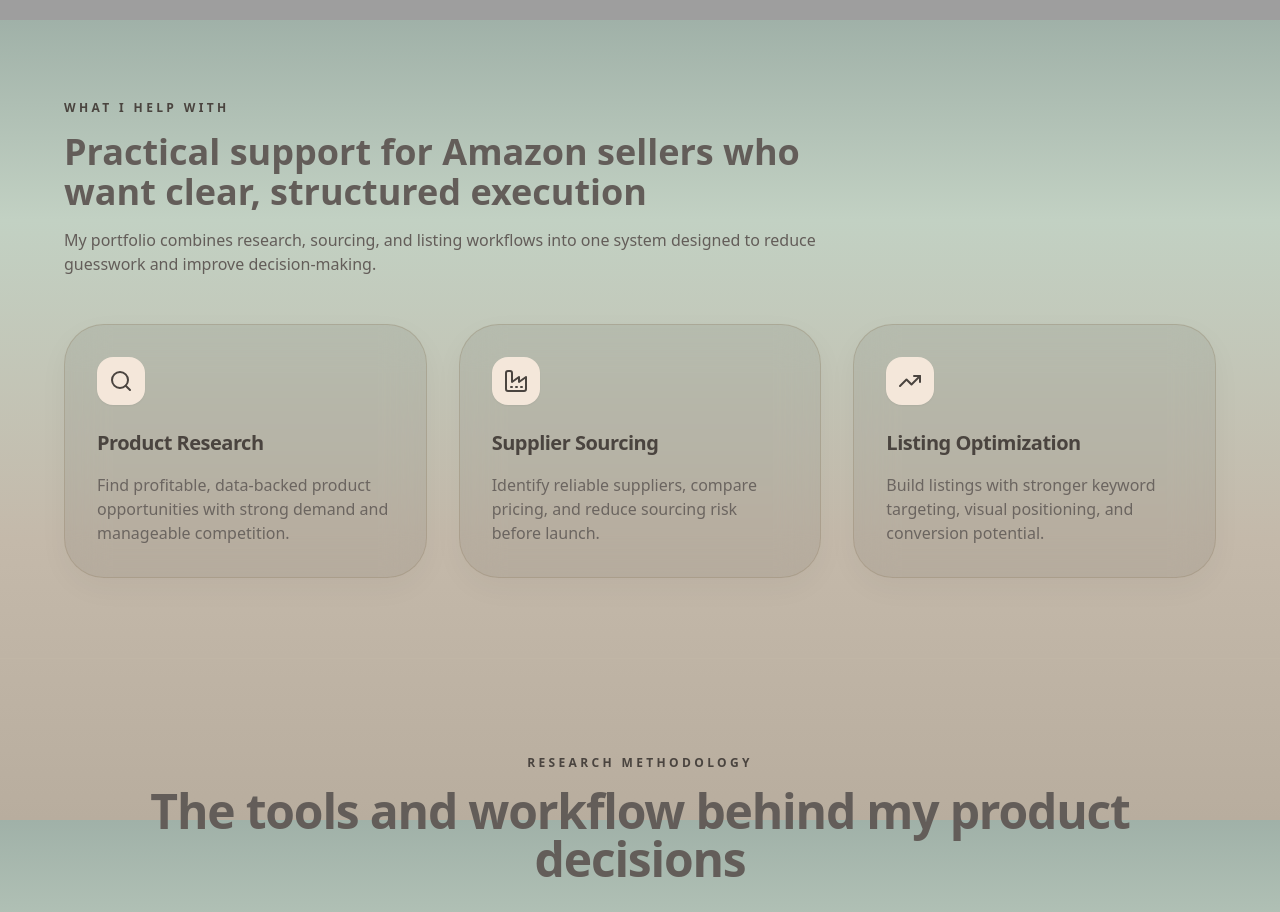
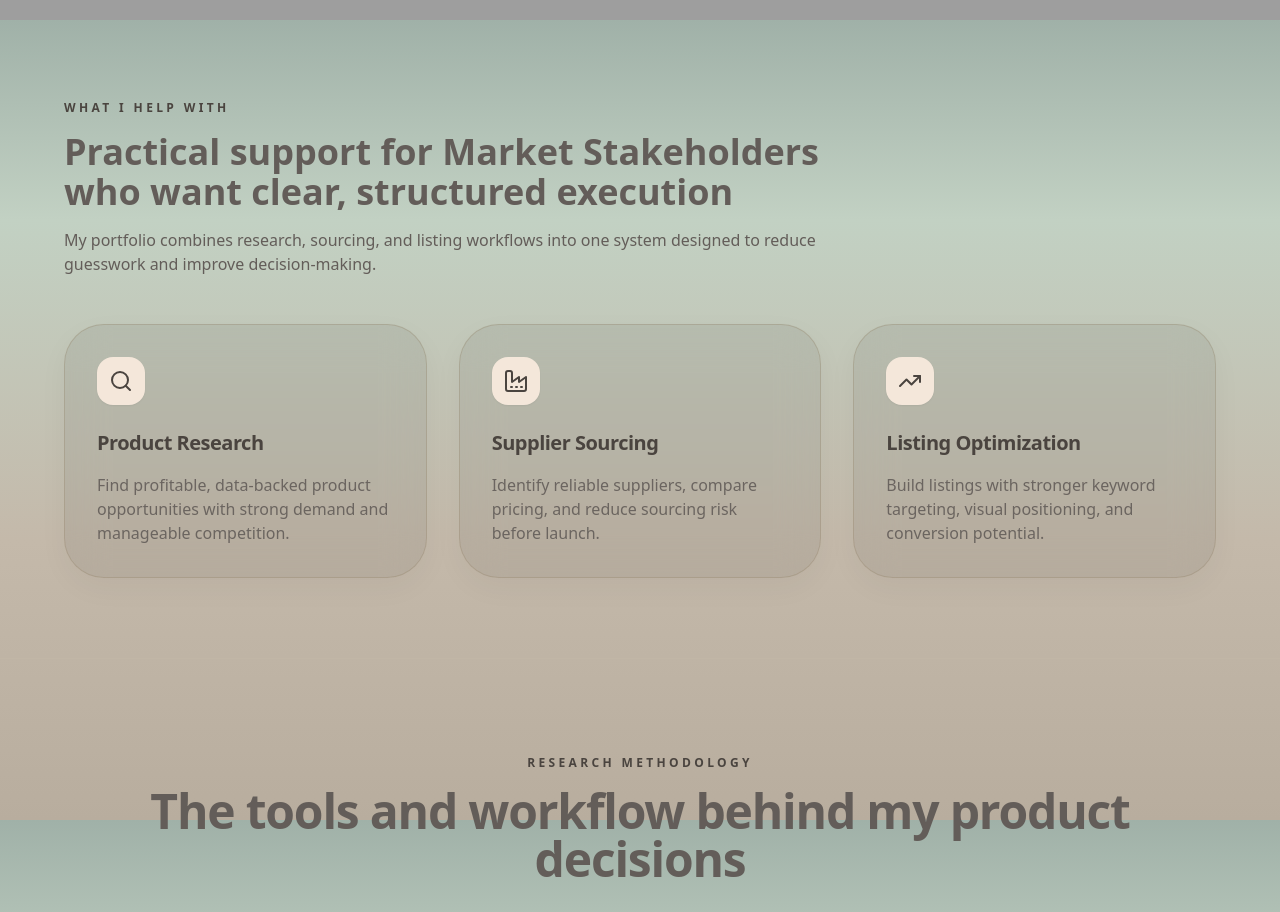
Before and after one commit to reeyoverendia-ai/FBA-Portfolio, a React (Vite) app: page / in a window 1280 px wide. Shown: the part 780-1692 px from the top of the page. Built offline with nearby package versions, Linux system fonts and the light colour scheme; grey boxes are pictures that could not be loaded; the HTML template or start-up script is replaced by a standard one.

Commit message:
Update Services.jsx

```diff
--- a/src/components/Services.jsx
+++ b/src/components/Services.jsx
@@ -15,7 +15,7 @@
           </p>
 
           <h3 className="text-2xl md:text-4xl font-bold mb-4 text-[#635D59] leading-tight">
-            Practical support for Amazon sellers who want clear, structured execution
+            Practical support for Market Stakeholders who want clear, structured execution
           </h3>
 
           <p className="text-[#635D59] leading-relaxed text-sm md:text-base">
```
